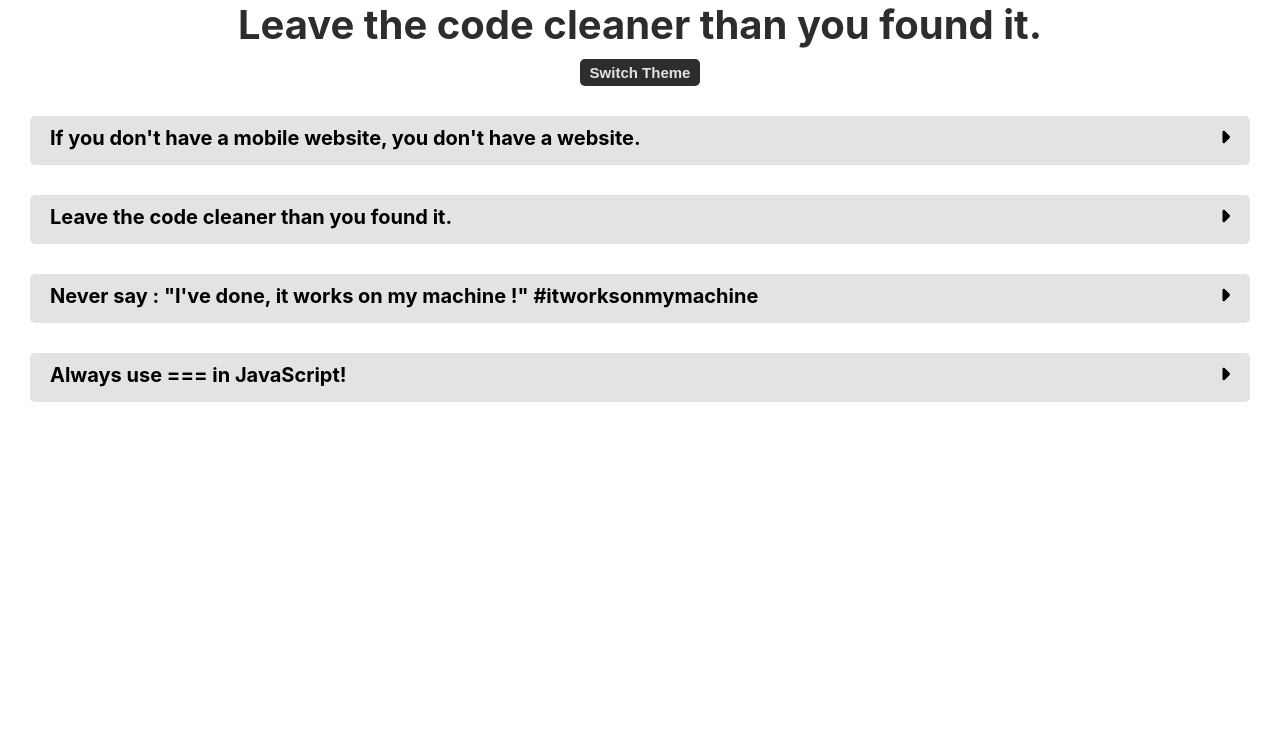
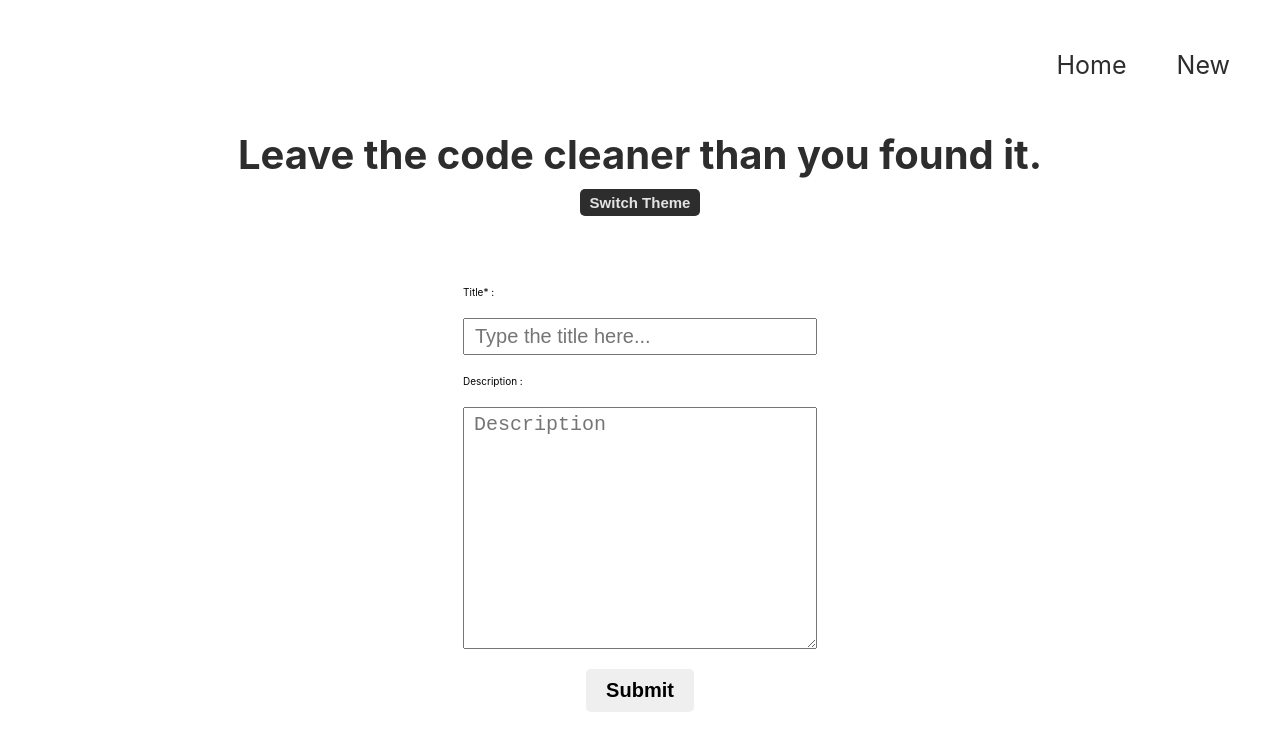
Before and after one commit to Boyadjie/goldenRules, a React (Create React App) app: page /new in a window 1280 px wide. Shown: the top 750 px of the page. Built offline with nearby package versions, Linux system fonts and the light colour scheme.

Commit message:
Complete creation and edition (need some style)

```diff
--- a/package.json
+++ b/package.json
@@ -13,6 +13,7 @@
     "prop-types": "^15.8.1",
     "react": "^18.2.0",
     "react-dom": "^18.2.0",
+    "react-router-dom": "^6.4.2",
     "react-scripts": "5.0.1",
     "styled-components": "^5.3.6",
     "web-vitals": "^2.1.4"
--- a/src/App.js
+++ b/src/App.js
@@ -1,20 +1,14 @@
 import React, { useEffect, useMemo, useState } from "react";
-import styled from "styled-components";
+import { BrowserRouter, Routes, Route } from "react-router-dom";
 
 import RuleList from "./components/RuleList/RuleList";
-import Loader from "./components/Loader";
 import { ThemeContext } from "./ThemeContext";
 import GlobalStyle from "./GlobalStyle";
-
-const LoaderContainer = styled.div`
-  height: 100vh;
-  display: flex;
-  justify-content: center;
-  align-items: center;
-`;
+import Layout from "./components/Layout";
+import RuleForm from "./components/RuleList/RuleForm";
 
 const App = () => {
-  const [rulesData, setRulesData] = useState({ loaded: false, data: null });
+  const [rulesData, setRulesData] = useState({ loaded: false, data: [] });
   const [theme, setTheme] = useState("light");
   // Create a memoized value for context, keeping reference across renders
   const themeContextValue = useMemo(
@@ -24,33 +18,44 @@ const App = () => {
 
   useEffect(() => {
     const fetchData = async () => {
-      const result = await fetch("./data/rules.json");
+      const result = await fetch("/data/rules.json");
       result.json().then((data) => {
         setRulesData({ loaded: true, data: data });
       });
     };
-
-    const timer = setTimeout(() => {
-      fetchData();
-    }, 1500);
-
-    // executed when the conponent is unmounted
-    return () => {
-      clearTimeout(timer);
-    };
+    fetchData();
   }, []);
 
   return (
     <ThemeContext.Provider value={themeContextValue}>
       <GlobalStyle theme={theme}></GlobalStyle>
-      {!rulesData.loaded && (
-        <LoaderContainer>
-          <Loader />
-        </LoaderContainer>
-      )}
-      {rulesData.loaded && (
-        <RuleList rules={rulesData.data} setRules={setRulesData} />
-      )}
+      <BrowserRouter>
+        <Routes>
+          <Route path="" element={<Layout />}>
+            <Route
+              exact
+              path="/"
+              element={
+                <RuleList rules={rulesData.data} setRules={setRulesData} />
+              }
+            />
+            <Route
+              exact
+              path="/new"
+              element={
+                <RuleForm rules={rulesData.data} setRules={setRulesData} />
+              }
+            />
+            <Route
+              exact
+              path="/edit/:id"
+              element={
+                <RuleForm rules={rulesData.data} setRules={setRulesData} />
+              }
+            />
+          </Route>
+        </Routes>
+      </BrowserRouter>
     </ThemeContext.Provider>
   );
 };
--- /dev/null
+++ b/src/components/Header/Header.js
@@ -0,0 +1,75 @@
+import { useContext } from "react";
+import styled from "styled-components";
+
+import Menu from "./Menu";
+import { ThemeContext } from "../../ThemeContext";
+
+const StyledHeader = styled.header`
+  h1 {
+    font-size: 4rem;
+    text-align: center;
+  }
+
+  .themeSwitch {
+    padding: 5px 10px;
+    border: none;
+    font-weight: 600;
+    font-size: 15px;
+    display: block;
+    margin: 10px auto;
+    border-radius: 5px;
+    transition: all 0.3s ease-in-out;
+
+    &:hover {
+      padding: 5px 20px;
+      cursor: pointer;
+    }
+  }
+
+  &.light {
+    h1 {
+      color: #2d2d2d;
+    }
+
+    .themeSwitch {
+      background: #2d2d2d;
+      color: #e3e3e3;
+    }
+  }
+
+  &.dark {
+    h1 {
+      color: white;
+    }
+
+    .themeSwitch {
+      background: #e3e3e3;
+      color: #2d2d2d;
+    }
+  }
+`;
+
+const Header = () => {
+  const { theme, setTheme } = useContext(ThemeContext);
+
+  const changeTheme = () => {
+    theme === "light" ? setTheme("dark") : setTheme("light");
+  };
+
+  return (
+    <StyledHeader className={theme}>
+      <Menu theme={theme} />
+      <h1>Leave the code cleaner than you found it.</h1>
+      <button
+        className="themeSwitch"
+        onClick={() => {
+          changeTheme();
+        }}
+      >
+        Switch Theme
+      </button>
+    </StyledHeader>
+  );
+};
+
+export default Header;
--- /dev/null
+++ b/src/components/Header/Menu.js
@@ -0,0 +1,94 @@
+import React from "react";
+import { NavLink } from "react-router-dom";
+import styled from "styled-components";
+
+const StyledNav = styled.nav`
+  padding: 5rem;
+
+  ul {
+    display: flex;
+    gap: 5rem;
+    align-items: center;
+    justify-content: flex-end;
+
+    li {
+      list-style: none;
+      position: relative;
+
+      a {
+        text-decoration: none;
+        font-size: 2.5rem;
+
+        &::after {
+          content: "";
+          position: absolute;
+          width: 100%;
+          height: 3px;
+          bottom: -0.5rem;
+          left: 0;
+          border-radius: 5px;
+          transform-origin: center;
+          transform: scaleX(0);
+          transition: all 0.3s ease-in-out;
+        }
+      }
+
+      &:hover {
+        a {
+          &::after {
+            transform: scaleX(1);
+          }
+        }
+      }
+    }
+  }
+
+  &.light {
+    ul {
+      li {
+        a {
+          color: #2d2d2d;
+
+          &::after {
+            background-color: #2d2d2d;
+          }
+        }
+      }
+    }
+  }
+
+  &.dark {
+    ul {
+      li {
+        a {
+          color: #e3e3e3;
+
+          &::after {
+            background-color: #e3e3e3;
+          }
+        }
+      }
+    }
+  }
+`;
+
+const Menu = ({ theme }) => {
+  return (
+    <StyledNav className={theme}>
+      <ul>
+        <li>
+          <NavLink exact="true" to="/">
+            Home
+          </NavLink>
+        </li>
+        <li>
+          <NavLink exact="true" to="/new">
+            New
+          </NavLink>
+        </li>
+      </ul>
+    </StyledNav>
+  );
+};
+
+export default Menu;
--- /dev/null
+++ b/src/components/Layout.js
@@ -0,0 +1,14 @@
+import React from "react";
+import Header from "./Header/Header";
+import { Outlet } from "react-router-dom";
+
+const Layout = () => {
+  return (
+    <>
+      <Header />
+      <Outlet />
+    </>
+  );
+};
+
+export default Layout;
--- a/src/components/Loader.js
+++ b/src/components/Loader.js
@@ -6,6 +6,7 @@ const SvgLoader = styled.svg`
   background: none;
   display: block;
   shape-rendering: auto;
+  margin-top: 10rem;
 `;
 
 const Loader = () => {
--- /dev/null
+++ b/src/components/RuleList/RuleForm.js
@@ -0,0 +1,198 @@
+import React, { useEffect, useState } from "react";
+import { useNavigate, useParams } from "react-router-dom";
+import styled from "styled-components";
+
+const StyledForm = styled.form`
+  padding: 2rem;
+  margin: 3rem;
+
+  div > *,
+  input[type="submit"] {
+    display: block;
+    width: 30%;
+    margin: 2rem auto;
+  }
+
+  input[type="text"],
+  textarea {
+    font-size: 2rem;
+    padding: 5px 10px;
+    font-weight: 500;
+  }
+
+  input[type="submit"] {
+    width: max-content;
+    padding: 10px 20px;
+    border: none;
+    font-weight: 600;
+    font-size: 2rem;
+    border-radius: 5px;
+    transition: all 0.3s ease-in-out;
+
+    &:hover {
+      padding: 10px 30px;
+      cursor: pointer;
+    }
+  }
+`;
+
+const RuleForm = ({ rules, setRules }) => {
+  const { id } = useParams();
+  const [ruleDatas, setRuleDatas] = useState({ title: "", description: "" });
+  const [titleErrors, setTitleErrors] = useState([]);
+  const [descriptionErrors, setDescriptionErrors] = useState([]);
+  const navigate = useNavigate();
+
+  useEffect(() => {
+    if (id) {
+      if (rules.length !== 0) {
+        setRuleDatas({
+          title: rules[id].title,
+          description: rules[id].description || "",
+        });
+      }
+    }
+
+    return () => {
+      setRuleDatas({ title: "", description: "" });
+    };
+  }, [id, rules]);
+
+  const validateTitle = (title) => {
+    let errors = [];
+    if (title.length > 0) {
+      if (title.length <= 50) {
+        errors = [];
+        return true;
+      } else {
+        errors.push("50 Characters maximum");
+      }
+    } else {
+      errors.push("Required");
+    }
+
+    return errors;
+  };
+
+  const validateDescription = (desc) => {
+    let errors = [];
+
+    if (desc === "") {
+      errors = [];
+      return true;
+    } else if (desc.length >= 5 && desc.length <= 100) {
+      errors = [];
+      return true;
+    } else {
+      errors.push("5 Characters minimum - 100 Caracters maximum");
+    }
+
+    return errors;
+  };
+
+  const handleChange = (event) => {
+    const name = event.target.name;
+    const value = event.target.value;
+    setRuleDatas((values) => ({ ...values, [name]: value }));
+  };
+
+  const handleSubmit = (event) => {
+    event.preventDefault();
+    const titleValidation = validateTitle(ruleDatas.title);
+    const descriptionValidation = validateDescription(ruleDatas.description);
+
+    if (titleValidation !== true) {
+      setTitleErrors([...titleValidation]);
+    } else {
+      setTitleErrors([]);
+    }
+
+    if (descriptionValidation !== true) {
+      setDescriptionErrors([...descriptionValidation]);
+    } else {
+      setDescriptionErrors([]);
+    }
+
+    if (titleValidation === true && descriptionValidation === true) {
+      if (id) {
+        if (window.confirm(`You will Update the Rule : ${ruleDatas.title}`)) {
+          const newRules = [...rules];
+
+          newRules[id] = {
+            title: ruleDatas.title,
+            description: ruleDatas.description,
+          };
+
+          setRules({ loaded: true, data: newRules });
+        }
+      } else {
+        if (window.confirm(`You will create a new Rule : ${ruleDatas.title}`)) {
+          const newRules = [
+            ...rules,
+            { title: ruleDatas.title, description: ruleDatas.description },
+          ];
+
+          setRules({ loaded: true, data: newRules });
+        }
+      }
+
+      navigate(`/`);
+    }
+  };
+
+  return (
+    <StyledForm
+      onSubmit={(e) => {
+        handleSubmit(e);
+      }}
+    >
+      <div>
+        <label htmlFor="title">
+          Title<span className="required">*</span> :
+        </label>
+        <input
+          type="text"
+          name="title"
+          placeholder="Type the title here..."
+          value={ruleDatas.title}
+          onChange={(e) => {
+            handleChange(e);
+          }}
+        />
+        {titleErrors &&
+          titleErrors.map((error, index) => {
+            return (
+              <p key={index} className="error">
+                /!\ {error}
+              </p>
+            );
+          })}
+      </div>
+
+      <div>
+        <label htmlFor="description">Description :</label>
+        <textarea
+          cols="30"
+          rows="10"
+          placeholder="Description"
+          name="description"
+          value={ruleDatas.description}
+          onChange={(e) => {
+            handleChange(e);
+          }}
+        />
+        {descriptionErrors &&
+          descriptionErrors.map((error, index) => {
+            return (
+              <p key={index} className="error">
+                /!\ {error}
+              </p>
+            );
+          })}
+      </div>
+      <input type="submit" />
+    </StyledForm>
+  );
+};
+
+export default RuleForm;
--- a/src/components/RuleList/RuleList.js
+++ b/src/components/RuleList/RuleList.js
@@ -1,42 +1,16 @@
+import { useContext } from "react";
 import styled from "styled-components";
 
 import Rule from "./Rule";
+import Loader from "../Loader";
 import { ThemeContext } from "../../ThemeContext";
-import { useContext } from "react";
 
-const StyledRuleList = styled.section`
-  .theme {
-    padding: 5px 10px;
-    border: none;
-    font-weight: 600;
-    font-size: 15px;
-    display: block;
-    margin: 10px auto;
-    border-radius: 5px;
-    transition: all 0.3s ease-in-out;
-
-    &:hover {
-      padding: 5px 20px;
-      cursor: pointer;
-    }
-  }
-
+const StyledRuleList = styled.div`
   &.light {
-    h1 {
-      color: #2d2d2d;
-      font-size: 4rem;
-      text-align: center;
-    }
-
-    .theme {
-      background: #2d2d2d;
-      color: #e3e3e3;
-    }
-
-    main {
+    > div {
       margin: 0 auto;
 
-      > div {
+      section {
         background-color: #e3e3e3;
         border-radius: 5px;
         padding: 1rem 2rem;
@@ -46,16 +20,10 @@ const StyledRuleList = styled.section`
   }
 
   &.dark {
-    h1 {
-      color: white;
-      font-size: 4rem;
-      text-align: center;
-    }
-
-    main {
+    > div {
       margin: 0 auto;
 
-      > div {
+      section {
         background-color: #cdcdcd;
         border-radius: 5px;
         padding: 1rem 2rem;
@@ -66,7 +34,7 @@ const StyledRuleList = styled.section`
 `;
 
 const RuleList = ({ rules, setRules }) => {
-  const { theme, setTheme } = useContext(ThemeContext);
+  const { theme } = useContext(ThemeContext);
 
   const deleteRule = (ruleId) => {
     if (
@@ -79,32 +47,18 @@ const RuleList = ({ rules, setRules }) => {
     }
   };
 
-  const changeTheme = () => {
-    theme === "light" ? setTheme("dark") : setTheme("light");
-  };
-
-  return (
+  return rules.length !== 0 ? (
     <StyledRuleList className={theme}>
-      <header>
-        <h1>Leave the code cleaner than you found it.</h1>
-        <button
-          className="theme"
-          onClick={() => {
-            changeTheme();
-          }}
-        >
-          Switch Theme
-        </button>
-      </header>
-
-      <main>
+      <div>
         {rules.map((rule, id) => (
-          <div key={id}>
+          <section key={id}>
             <Rule id={id} deleteRuleFunc={deleteRule} {...rule} />
-          </div>
+          </section>
         ))}
-      </main>
+      </div>
     </StyledRuleList>
+  ) : (
+    <Loader />
   );
 };
 
```
Also changed, not shown: src/components/Buttons/BtnEdit.js (added, +26 -0 lines), src/components/RuleList/Rule.js (+9 -0 lines), 1 other file (tests, documents, lock files or other folders).
